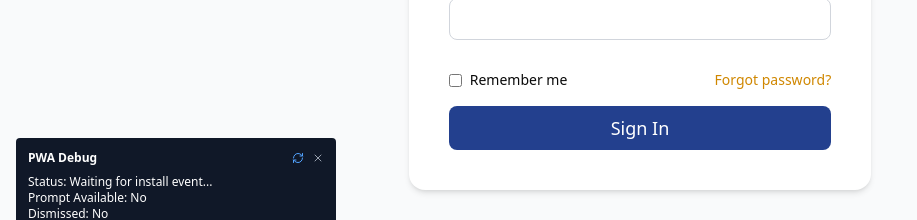
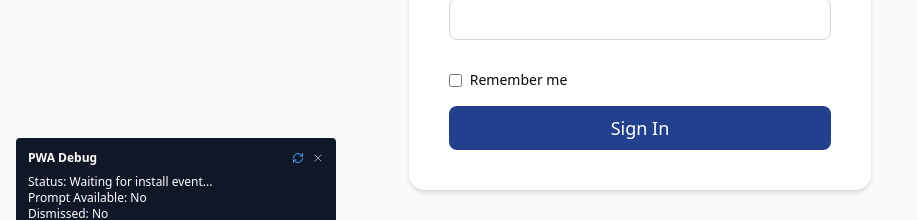
Before and after one commit to joshbaz/UMI-Students, a React (Vite) app: page /login in a window 1280 px wide. Shown: the part 494-714 px from the top of the page, without its empty margins (0-917 px from the left). Built offline with nearby package versions, Linux system fonts and the light colour scheme; no server answers; some icons are missing.

Commit message:
Removed the Forgot Password section

```diff
--- a/src/pages/0.Auth/Login.jsx
+++ b/src/pages/0.Auth/Login.jsx
@@ -143,7 +143,7 @@ const Login = () => {
                   />
                   Remember me
                 </label>
-                <a href="/forgot-password" className="text-yellow-600 text-sm font-medium hover:underline">Forgot password?</a>
+                {/* <a href="/forgot-password" className="text-yellow-600 text-sm font-medium hover:underline">Forgot password?</a> */}
               </div>
               {/* Submit Button */}
               <button
```
